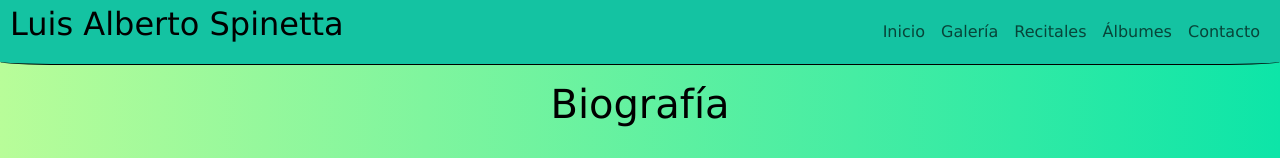
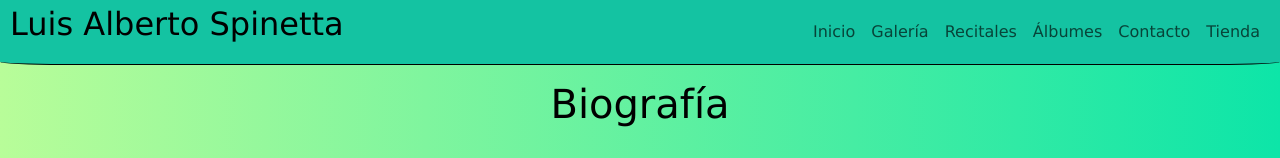
Before and after one commit to TomasRavasso/Proyecto-Final-JS-Ravasso, a website: page index.html in a window 1280 px wide. Shown: the top 158 px of the page. Drawn offline with nearby package versions, Linux system fonts and the light colour scheme.

Commit message:
Proyecto-final-JS-terminado

```diff
--- a/index.html
+++ b/index.html
@@ -44,6 +44,7 @@
                             <a class="nav-link" href="pages/recitales.html">Recitales</a>
                             <a class="nav-link" href="pages/albumes.html">Álbumes</a>
                             <a class="nav-link" href="pages/contacto.html">Contacto</a>
+                            <a class="nav-link" href="pages/tienda.html">Tienda</a>
                         </div>
                     </div>
                 </div>
```
